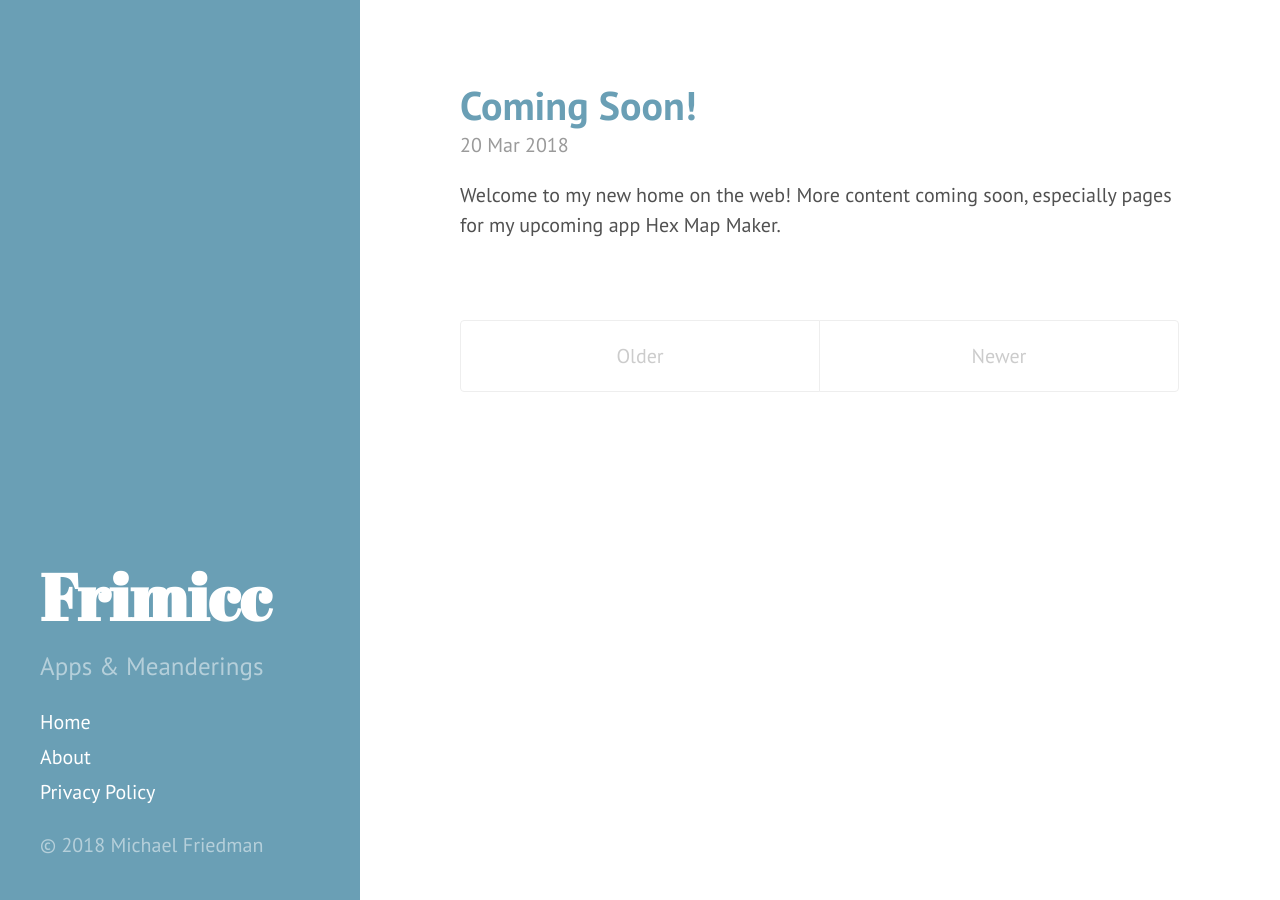
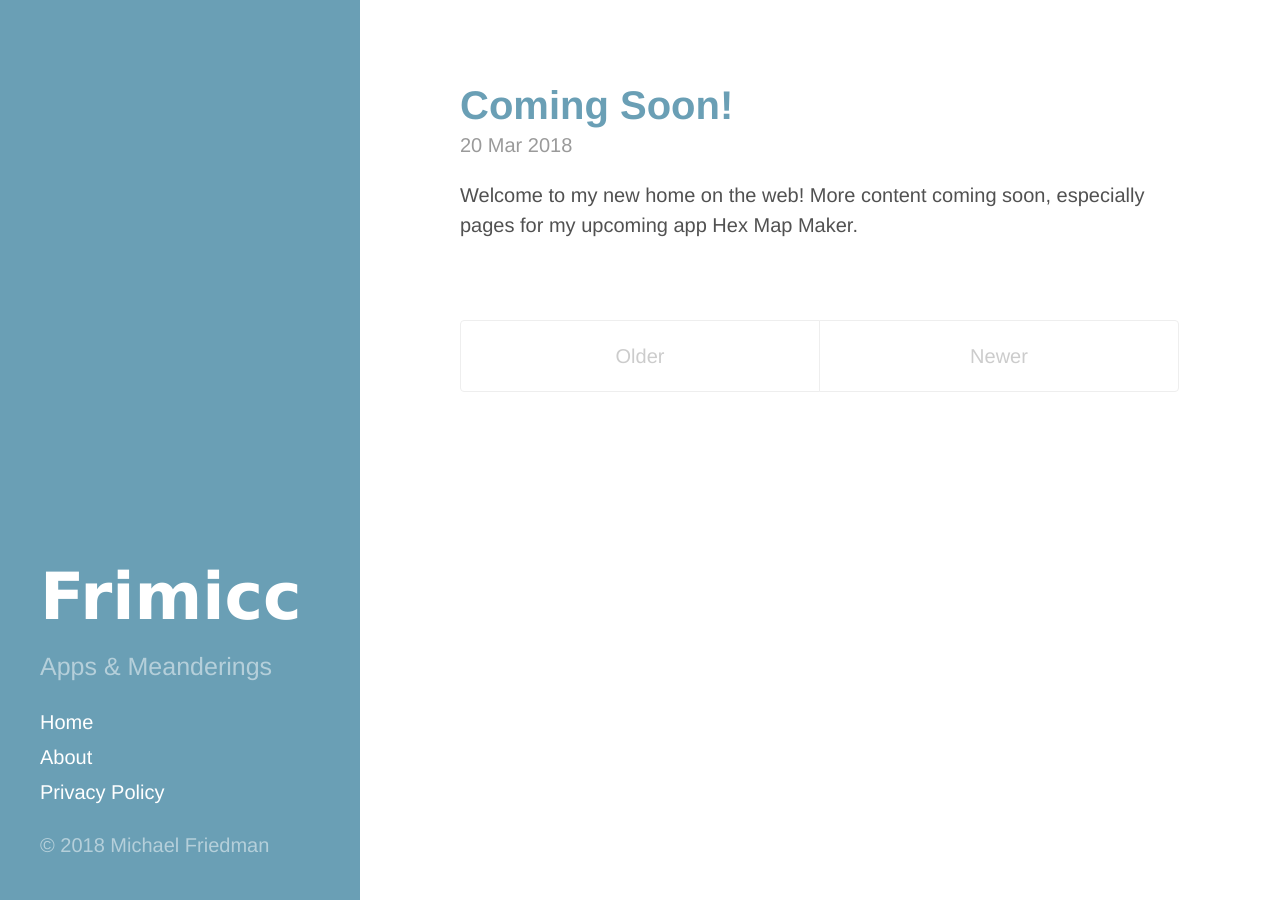
Before and after one commit to frimicc/frimicc.github.io, a Jekyll site: the page built from index.html, in a window 1280 px wide. Built offline with Jekyll 4.4.1, drawn with Linux system fonts in a browser that asks for light colours; the list of posts is cut into pages by our own code.

Commit message:
Change font for site title.

```diff
--- a/_includes/head.html
+++ b/_includes/head.html
@@ -18,7 +18,6 @@
   <link rel="stylesheet" href="{{ site.baseurl }}/public/css/poole.css">
   <link rel="stylesheet" href="{{ site.baseurl }}/public/css/syntax.css">
   <link rel="stylesheet" href="{{ site.baseurl }}/public/css/hyde.css">
-  <link rel="stylesheet" href="http://fonts.googleapis.com/css?family=PT+Sans:400,400italic,700|Abril+Fatface">
 
   <!-- Icons -->
   <link rel="apple-touch-icon-precomposed" sizes="144x144" href="{{ site.baseurl }}/public/apple-touch-icon-144-precomposed.png">
--- a/public/css/hyde.css
+++ b/public/css/hyde.css
@@ -79,7 +79,8 @@ html {
 .sidebar-about h1 {
   color: #fff;
   margin-top: 0;
-  font-family: "Abril Fatface", serif;
+  font-family: "Verdana", sans-serif;
+  font-weight: bold;
   font-size: 3.25rem;
 }
 
```
